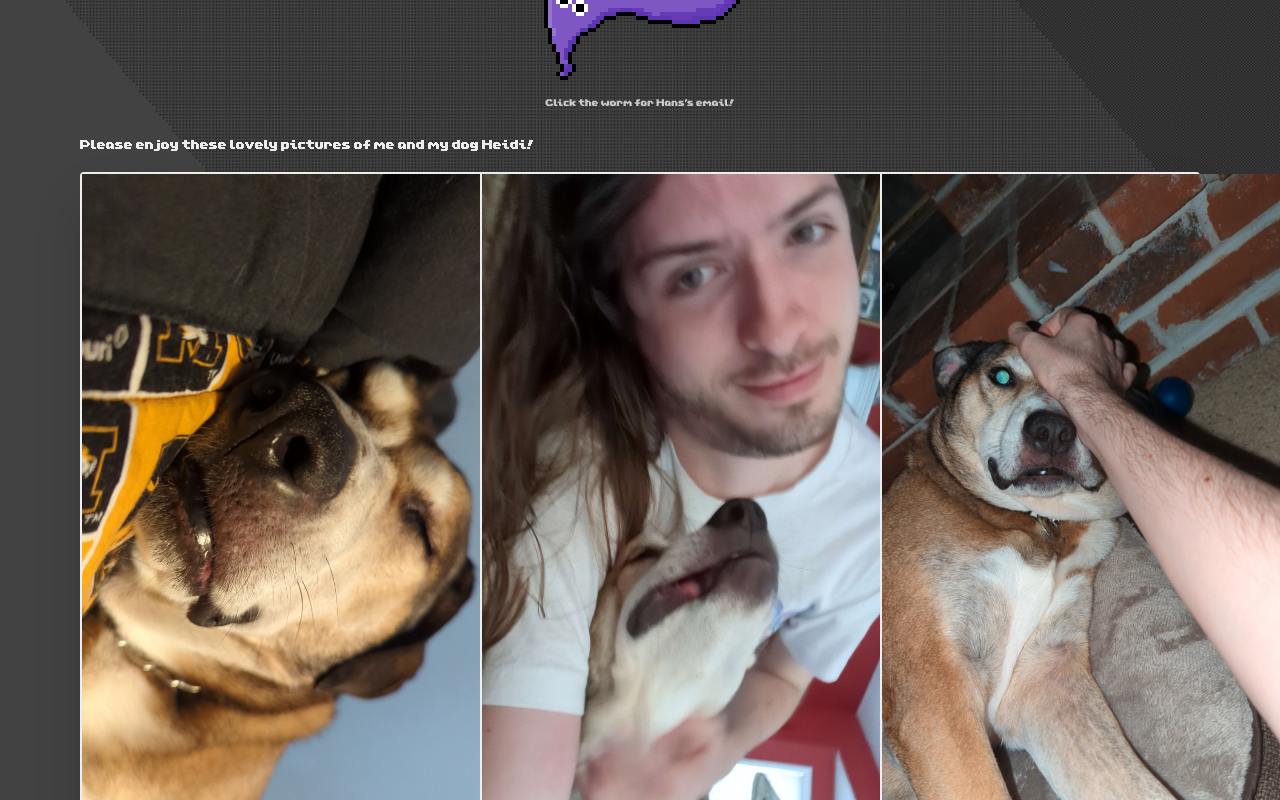
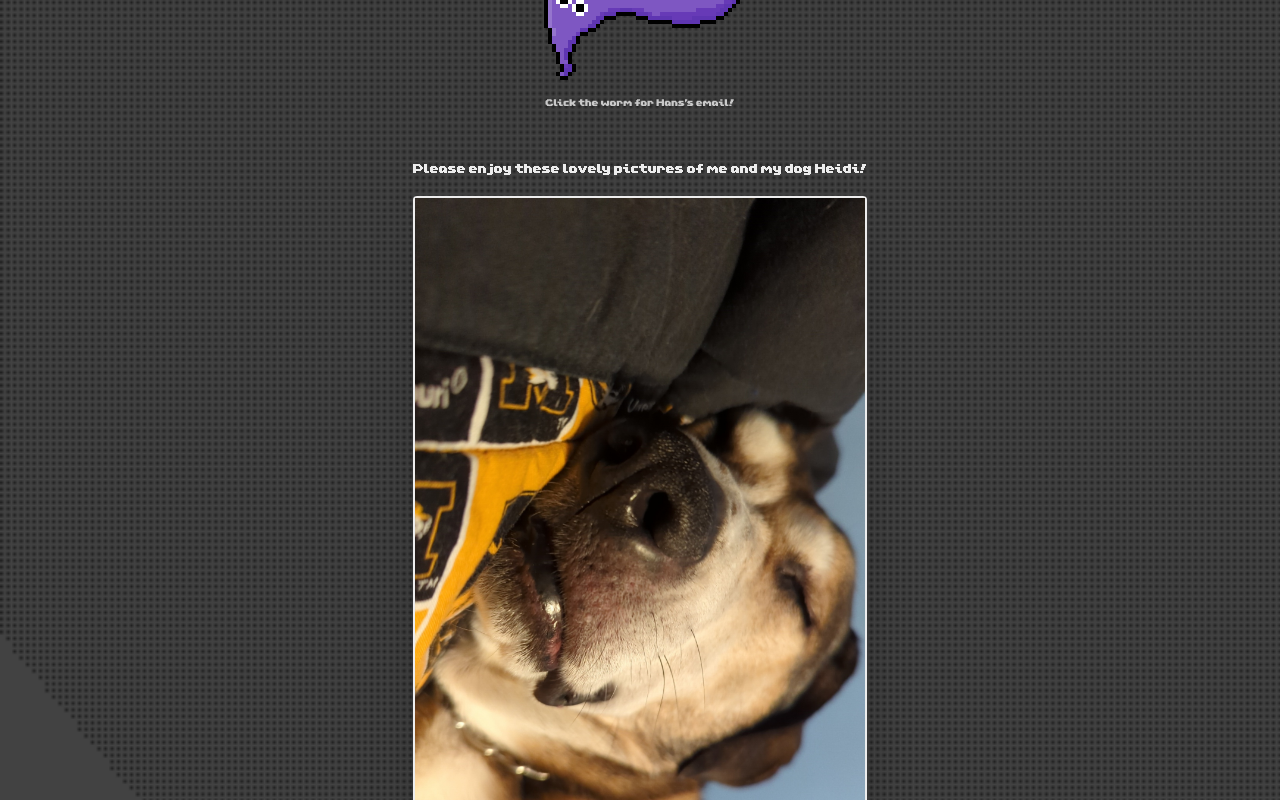
Before and after one commit to hansied67/hansied67.github.io, a Next.js app: page / in a window 1280 px wide. Shown: the part 820-1620 px from the top of the page. Built offline with nearby package versions, Linux system fonts and the light colour scheme.

Commit message:
Heidi pic image scaling

```diff
--- a/src/app/page.tsx
+++ b/src/app/page.tsx
@@ -111,29 +111,33 @@ export default function Home() {
             </Link>
           </div>
           <div role="complementary" aria-label="Heidi Dog Pics!!">
-          <h3>Please enjoy these lovely pictures of me and my dog Heidi!</h3>
-            <div className="flex flex-col xl:flex-row divide-y-2 lg:divide-x-2 lg:divide-y-0 divide-solid divide-[var(--foreground)] border-2 rounded-sm shadow-2xl mt-4">
+            <br role="none" />
+            <h3 className="text-center">Please enjoy these lovely pictures of me and my dog Heidi!</h3>
+            <div className="flex flex-col 2xl:flex-row divide-y-2 2xl:divide-x-2 2xldivide-y-0 divide-solid divide-[var(--foreground)] border-2 rounded-sm shadow-2xl mt-4 items-center">
               <Image
               src="/Heidi1.jpg"
               title="Hans's dog Heidi, a German Shepherd Mix with fawn and brindle fur. She is fast asleep on Hans's bed."
               alt="Hans's dog Heidi sleeping"
-              width={400}
-              height={400}
+              width={450}
+              height={800}
+              className="w-[450px] h-[800px]"
               />
               <Image
               src="/HeidiHans.jpg"
               title="Hans with his adorable dog Heidi, a German Shepherd Mix with fawn and brindle fur."
               alt="Hans & his dog Heidi"
-              width={400}
-              height={400}
+              width={450}
+              height={800}
+              className="w-[450px] h-[800px]"
               />
               <Image
               src="/Heidi2.jpg"
               title="Hans's dog Heidi, a German Shepherd Mix with fawn and brindle fur. She is being pet while on her doggy bed, eyes glowing from the camera's flash."
               alt="Hans's dog Heidi being patted on the head"
-              width={400}
-              height={400}
+              width={450}
+              height={800}
               priority
+              className="w-[450px] h-[800px]"
               />
             </div>
           </div>
```
